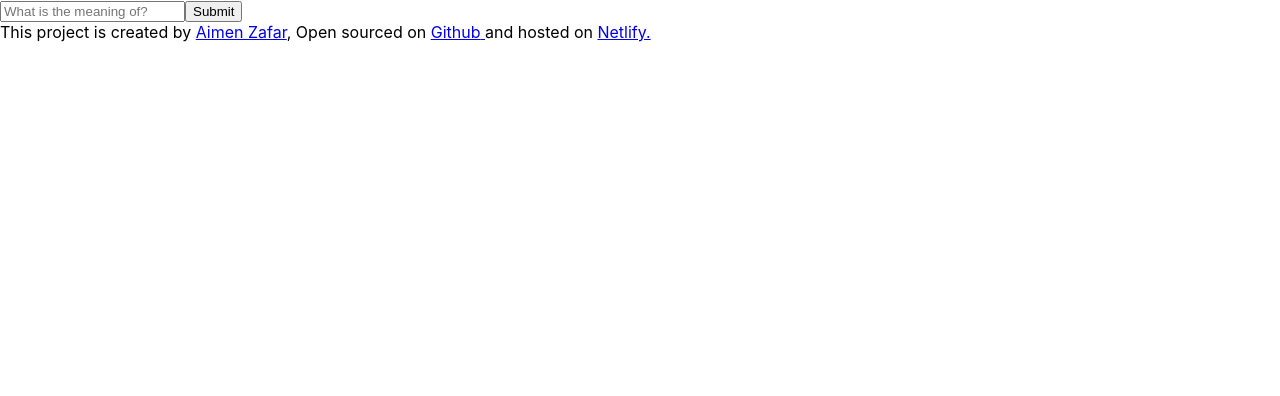
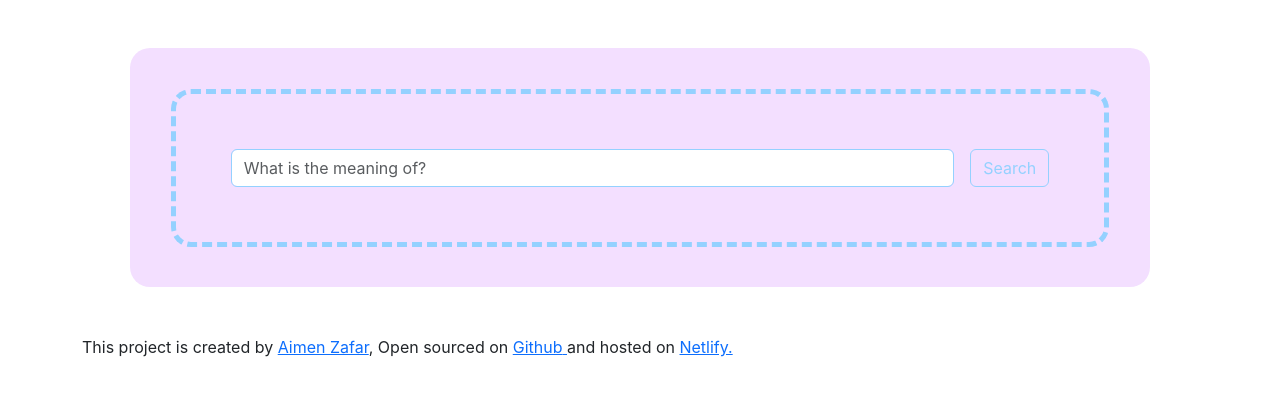
Before and after one commit to aimen114/react-dictionary-app, a React (Create React App) app: page / in a window 1280 px wide. Shown: the top 396 px of the page. Built offline with nearby package versions, Linux system fonts and the light colour scheme; no server answers.

Commit message:
added styling

```diff
--- a/public/index.html
+++ b/public/index.html
@@ -9,11 +9,12 @@
       name="description"
       content="Web site created using create-react-app"
     />
-    <script
-      src="https://cdn.jsdelivr.net/npm/@popperjs/core@2.11.8/dist/umd/popper.min.js"
-      integrity="sha384-I7E8VVD/ismYTF4hNIPjVp/Zjvgyol6VFvRkX/vR+Vc4jQkC+hVqc2pM8ODewa9r"
+    <link
+      href="https://cdn.jsdelivr.net/npm/bootstrap@5.3.2/dist/css/bootstrap.min.css"
+      rel="stylesheet"
+      integrity="sha384-T3c6CoIi6uLrA9TneNEoa7RxnatzjcDSCmG1MXxSR1GAsXEV/Dwwykc2MPK8M2HN"
       crossorigin="anonymous"
-    ></script>
+    />
 
     <!--
       manifest.json provides metadata used when your web app is installed on a
--- a/src/App.js
+++ b/src/App.js
@@ -4,7 +4,7 @@ import "./App.css";
 
 export default function App() {
   return (
-    <div className="App">
+    <div className="App container">
       <main>
         <Dictionary />
       </main>
--- a/src/Dictionary.css
+++ b/src/Dictionary.css
@@ -0,0 +1,27 @@
+form {
+  display: flex;
+}
+section {
+  border: 5px dashed #94d1ff;
+  border-radius: 20px;
+  padding: 5%;
+}
+.section-wrap {
+  background-color: #f3dfff;
+  border-radius: 20px;
+  padding: 4%;
+  margin-bottom: 3%;
+}
+.btn {
+  border: 1px solid #94d1ff;
+  color: #94d1ff;
+}
+.btn:hover {
+  border: 1px solid #94d1ff;
+  color: white;
+  background-color: #94d1ff;
+}
+.form-control {
+  border: 1px solid #94d1ff;
+  color: #94d1ff;
+}
--- a/src/Dictionary.js
+++ b/src/Dictionary.js
@@ -4,18 +4,25 @@ import Results from "./Results";
 import "./Dictionary.css";
 
 export default function Dictionary() {
-  let [keyword, setKeyword] = useState("");
+  let [keyword, setKeyword] = useState("Sunset");
   let [results, setResults] = useState(null);
+  let [loaded, setLoaded] = useState(false);
 
   function handleRespone(response) {
     console.log(response.data);
 
     setResults(response.data);
   }
+  function handleSubmit(event) {
+    event.preventDefault();
+    Search();
+  }
+  function Loaded() {
+    setLoaded(true);
+    Search();
+  }
 
   function Search(event) {
-    event.preventDefault();
-
     let apiKey = "95aba4bfo096ef39t52469746eae7704";
     let apiUrl = `https://api.shecodes.io/dictionary/v1/define?word=${keyword}&key=${apiKey}`;
     axios.get(apiUrl).then(handleRespone);
@@ -24,17 +31,32 @@ export default function Dictionary() {
     setKeyword(event.target.value);
   }
 
+  if (loaded) {
     return (
-    <div className="Dictionary">
-      <form onSubmit={Search}>
+      <div className="Dictionary m-5">
+        <div className="section-wrap">
+          <section className="search-section ">
+            <form onSubmit={handleSubmit}>
               <input
+                className="form-control m-2"
                 type="search"
                 placeholder="What is the meaning of?"
                 onChange={handleKeywordChange}
               />
-        <input type="submit" />
+              <input
+                type="submit"
+                value="Search"
+                className="btn btn-outline-secondary m-2"
+              />
             </form>
+          </section>
+        </div>
+
         <Results results={results} />
       </div>
     );
+  } else {
+    Loaded();
+    return "Loading...";
   }
+}
--- /dev/null
+++ b/src/Meaning.css
@@ -0,0 +1,10 @@
+.Meaning h2 {
+  color: #94d1ff;
+}
+.Meaning p {
+  color: #94d1ff;
+  margin-bottom: 0%;
+}
+.Meaning em {
+  color: #79aad0;
+}
--- a/src/Meaning.js
+++ b/src/Meaning.js
@@ -1,14 +1,19 @@
 import React from "react";
 import Synonyms from "./Synonyms.js";
+import "./Meaning.css";
 
 export default function Meaning(props) {
   console.log(props.meaning.definition);
   return (
     <div className="Meaning">
-      <h2>{props.meaning.partOfSpeech}</h2>
-      <p>{props.meaning.definition}</p>
-      <em>{props.meaning.example}</em>
-      <Synonyms synonyms={props.meaning.synonyms} />
+      <div className="section-wrap">
+        <section>
+          <h2>{props.meaning.partOfSpeech}</h2>
+          <p>{props.meaning.definition}</p>
+          <em>{props.meaning.example}</em>
+          <Synonyms synonyms={props.meaning.synonyms} />
+        </section>
+      </div>
     </div>
   );
 }
--- /dev/null
+++ b/src/Results.css
@@ -0,0 +1,6 @@
+h1 {
+  color: #94d1ff;
+}
+.Results h2 {
+  color: #79aad0;
+}
--- a/src/Results.js
+++ b/src/Results.js
@@ -1,12 +1,18 @@
 import React from "react";
 import Meaning from "./Meaning.js";
+import "./Results.css";
 
 export default function Results(props) {
   if (props.results) {
     return (
       <div className="Results">
-        <h1>{props.results.word}</h1>
-        <h2>Phonetic: {props.results.phonetic}</h2>
+        <div className="section-wrap">
+          <section>
+            <h1>{props.results.word}</h1>
+            <h2>{props.results.phonetic}</h2>
+          </section>
+        </div>
+
         {props.results.meanings.map(function (meaning, index) {
           return (
             <div key={index}>
--- /dev/null
+++ b/src/Synonyms.css
@@ -0,0 +1,7 @@
+li {
+  margin-top: 3%;
+  list-style: none;
+  display: inline-block;
+  padding-right: 10px;
+  color: #94d1ff;
+}
--- a/src/Synonyms.js
+++ b/src/Synonyms.js
@@ -1,16 +1,14 @@
 import React from "react";
+import "./Synonyms.css";
 
 export default function Synonyms(props) {
   if (props.synonyms) {
     return (
       <div className="Results">
-        <h4>Synonyms:</h4>
         {props.synonyms.map(function (syno, index) {
           return (
             <div key={index}>
-              <ul>
-                <li>{syno}</li>
-              </ul>
+              <li>{syno}</li>
             </div>
           );
         })}
```
Also changed, not shown: 1 other file (tests, documents, lock files or other folders). Lines whose indentation alone changed are shown as unchanged.
